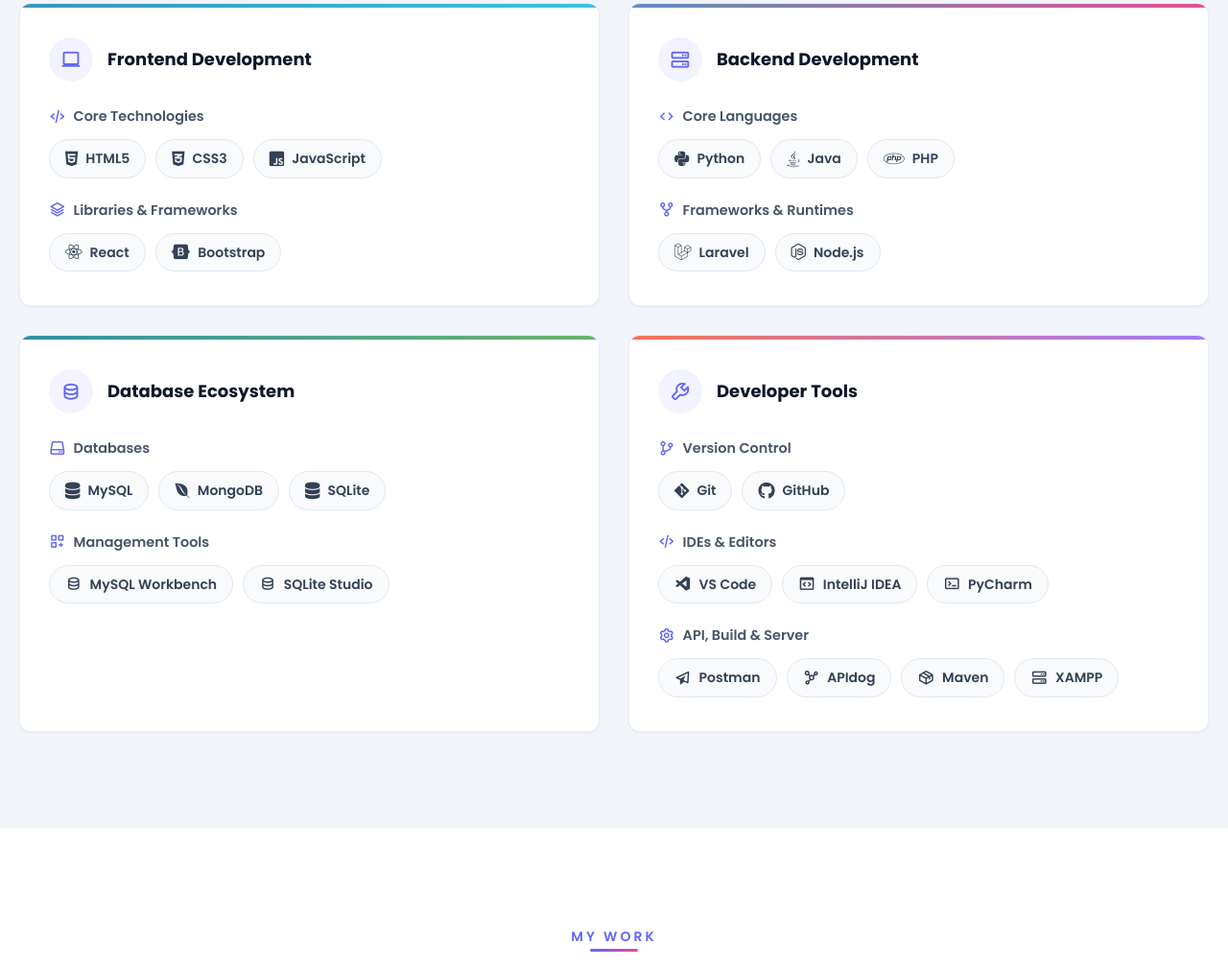
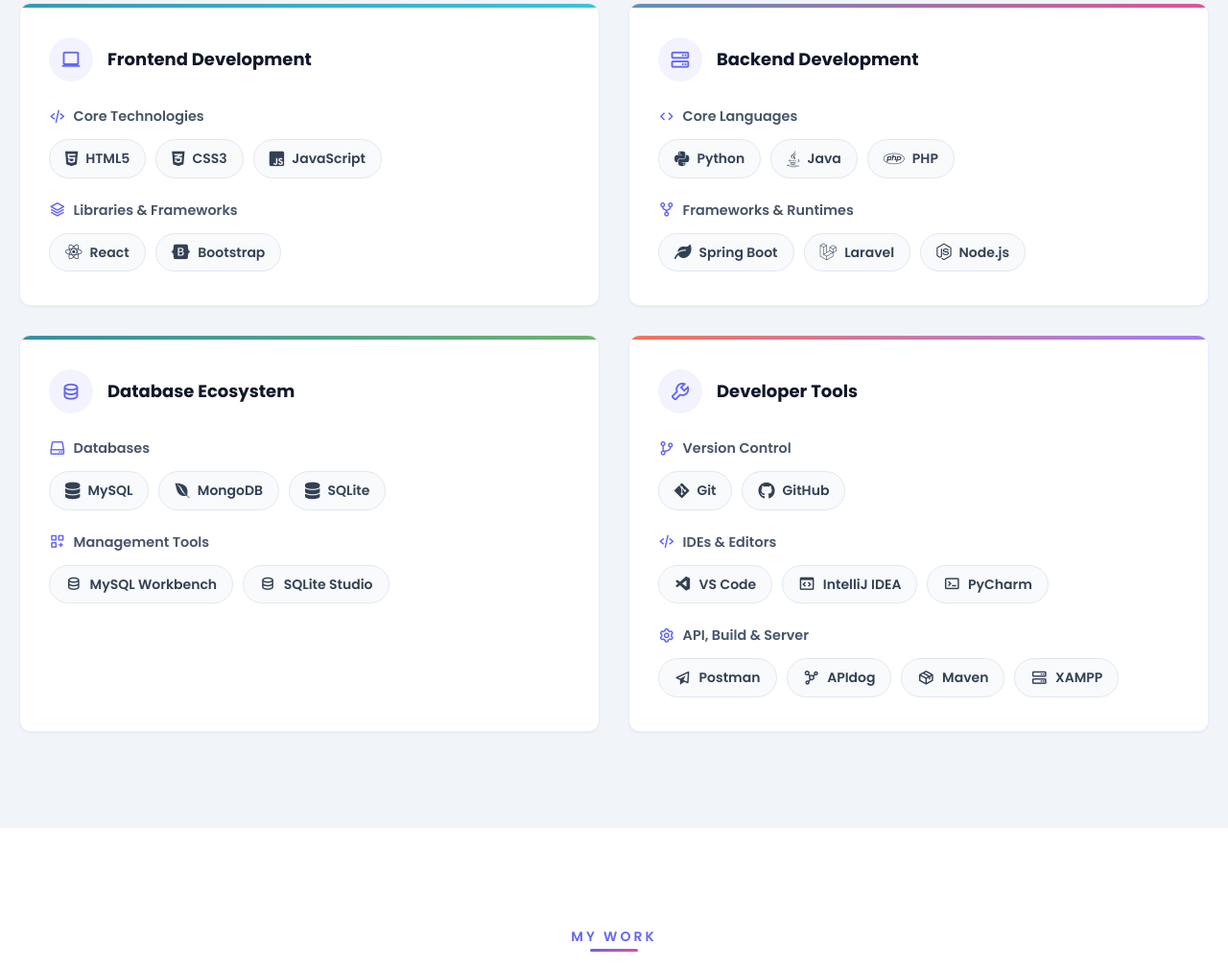
Before and after one commit to mihirpatel0811/Portfolio-Website, a plain HTML site: page index.html in a window 1280 px wide. Shown: the part 1985-2994 px from the top of the page at 96% size. Drawn offline with nearby package versions, Linux system fonts and the light colour scheme; a script that the page names is missing.

Commit message:
Portfolio-Website Updated

```diff
--- a/index.html
+++ b/index.html
@@ -338,6 +338,10 @@
                             <div class="skill-group">
                                 <h4><i class='bx bx-git-repo-forked'></i> Frameworks & Runtimes</h4>
                                 <div class="skills-list">
+                                    <div class="skill-pill" style="--skill-color: #6DB33F;">
+                                        <i class="fas fa-leaf"></i>
+                                        <span>Spring Boot</span>
+                                    </div>
                                     <div class="skill-pill" style="--skill-color: #ff2d20;">
                                         <i class="fab fa-laravel"></i>
                                         <span>Laravel</span>
```
